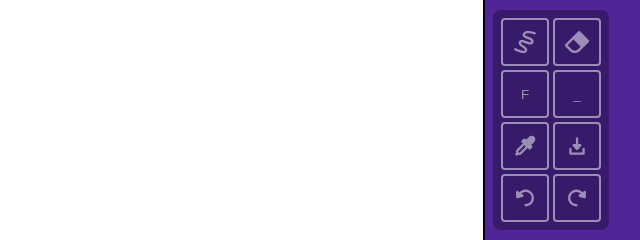
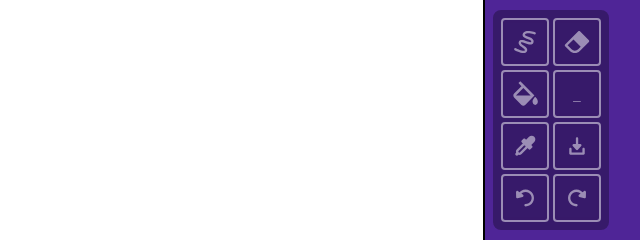
Before and after one commit to danprince/drawefuab, a plain HTML site: page index.html in a window 1280 px wide. Shown: the part 288-528 px from the top of the page, 410-1050 px from the left. Drawn offline with nearby package versions, Linux system fonts and the light colour scheme.

Commit message:
adds fill tool icon

```diff
--- a/index.html
+++ b/index.html
@@ -119,7 +119,15 @@
           :aria-pressed="currentTool === 'fill'"
           @click="setTool('fill')"
         >
-        F
+          <svg
+            viewBox="0 0 24 24"
+            fill="currentColor"
+            xmlns="http://www.w3.org/2000/svg"
+          >
+            <path
+              d="M20.7402 14.4394C20.6363 14.5129 18.4805 16.8306 18.4805 18.4573C18.4805 20.1724 19.5527 21.2676 20.7402 21.3273C21.7639 21.3778 23 20.3044 23 18.4573C23 16.7354 20.8442 14.5129 20.7402 14.4394ZM8.97364 21.3273C9.40073 21.7612 9.96793 22 10.5713 22C11.1746 22 11.7418 21.7612 12.1689 21.3273L20.0781 13.2914L19.2793 12.4798L10.5713 3.63232L7.98047 1L6.38282 2.62324L8.97364 5.25556L2.66211 11.6682C2.23502 12.1021 2 12.6784 2 13.2914C2 13.9044 2.23502 14.4807 2.66211 14.9147L8.97364 21.3273ZM10.5713 6.87881L16.8828 13.2914H4.25977L10.5713 6.87881Z"
+            />
+          </svg>
         </button>
 
         <button class="tool">_</button>
```
